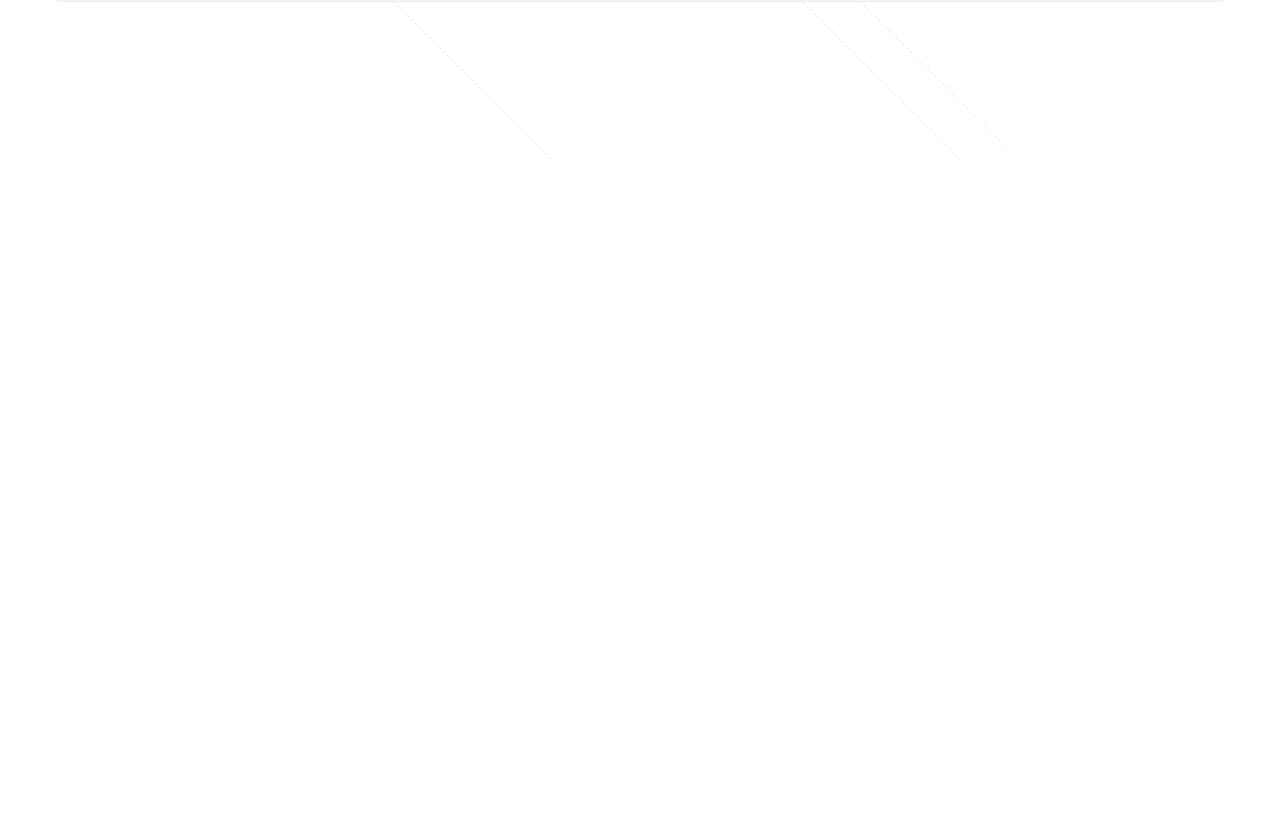
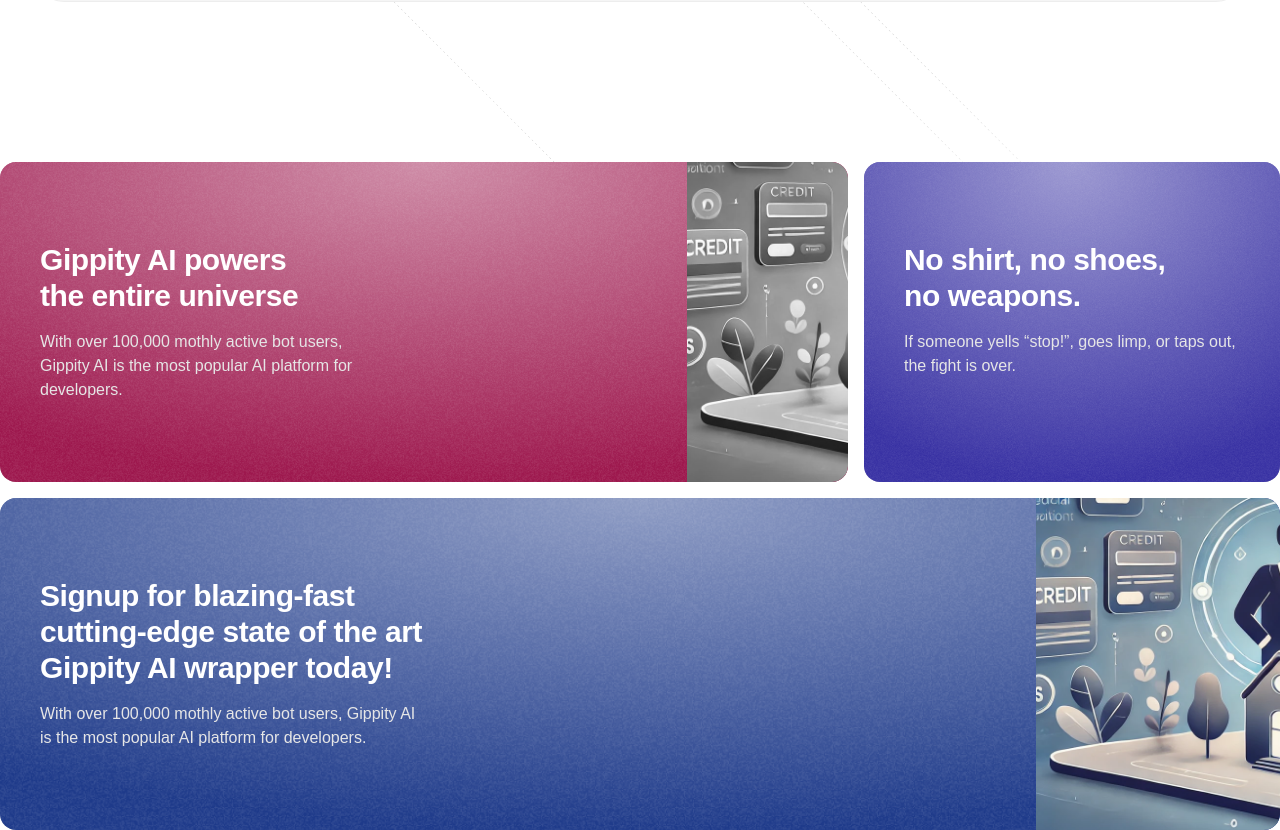
Before and after one commit to darkohedgehog/kreditni-savetnik, a Next.js app: page / in a window 1280 px wide. Shown: the part 1555-2385 px from the top of the page. Before the commit the page ends 1717 px from the top, so only its background shows below. Built offline with nearby package versions, Linux system fonts and the light colour scheme.

Commit message:
"Added WobbleCardSection component to Home page"

```diff
--- a/src/app/page.tsx
+++ b/src/app/page.tsx
@@ -1,10 +1,12 @@
 import { HeroSectionWithBeamsAndGrid } from "@/components/home/HeroSectionWithBeamsAndGrid";
+import { WobbleCardSection } from "@/components/home/WobbleCardSection";
 
 
 export default function Home() {
   return (
    <>
    <HeroSectionWithBeamsAndGrid />
+   <WobbleCardSection  />
    </>
   );
 }
--- /dev/null
+++ b/src/components/home/WobbleCardSection.tsx
@@ -0,0 +1,59 @@
+"use client";
+import Image from "next/image";
+import React from "react";
+import { WobbleCard } from "../ui/wobble-card";
+
+export function WobbleCardSection() {
+  return (
+    <div className="grid grid-cols-1 lg:grid-cols-3 gap-4 max-w-7xl mx-auto w-full">
+      <WobbleCard
+        containerClassName="col-span-1 lg:col-span-2 h-full bg-pink-800 min-h-[500px] lg:min-h-[300px]"
+        className=""
+      >
+        <div className="max-w-xs">
+          <h2 className="text-left text-balance text-base md:text-xl lg:text-3xl font-semibold tracking-[-0.015em] text-white">
+            Gippity AI powers the entire universe
+          </h2>
+          <p className="mt-4 text-left  text-base/6 text-neutral-200">
+            With over 100,000 mothly active bot users, Gippity AI is the most
+            popular AI platform for developers.
+          </p>
+        </div>
+        <Image
+          src="/kreditnisavetnik.webp"
+          width={500}
+          height={500}
+          alt="linear demo image"
+          className="absolute -right-4 lg:-right-[40%] grayscale filter -bottom-10 object-contain rounded-2xl"
+        />
+      </WobbleCard>
+      <WobbleCard containerClassName="col-span-1 min-h-[300px]">
+        <h2 className="max-w-80  text-left text-balance text-base md:text-xl lg:text-3xl font-semibold tracking-[-0.015em] text-white">
+          No shirt, no shoes, no weapons.
+        </h2>
+        <p className="mt-4 max-w-[26rem] text-left  text-base/6 text-neutral-200">
+          If someone yells “stop!”, goes limp, or taps out, the fight is over.
+        </p>
+      </WobbleCard>
+      <WobbleCard containerClassName="col-span-1 lg:col-span-3 bg-blue-900 min-h-[500px] lg:min-h-[600px] xl:min-h-[300px]">
+        <div className="max-w-sm">
+          <h2 className="max-w-sm md:max-w-lg  text-left text-balance text-base md:text-xl lg:text-3xl font-semibold tracking-[-0.015em] text-white">
+            Signup for blazing-fast cutting-edge state of the art Gippity AI
+            wrapper today!
+          </h2>
+          <p className="mt-4 max-w-[26rem] text-left  text-base/6 text-neutral-200">
+            With over 100,000 mothly active bot users, Gippity AI is the most
+            popular AI platform for developers.
+          </p>
+        </div>
+        <Image
+          src="/kreditnisavetnik.webp"
+          width={500}
+          height={500}
+          alt="linear demo image"
+          className="absolute -right-10 md:-right-[40%] lg:-right-[20%] -bottom-10 object-contain rounded-2xl"
+        />
+      </WobbleCard>
+    </div>
+  );
+}
--- /dev/null
+++ b/src/components/ui/wobble-card.tsx
@@ -0,0 +1,78 @@
+"use client";
+import React, { useState } from "react";
+import { motion } from "framer-motion";
+import { cn } from "@/lib/utils";
+
+export const WobbleCard = ({
+  children,
+  containerClassName,
+  className,
+}: {
+  children: React.ReactNode;
+  containerClassName?: string;
+  className?: string;
+}) => {
+  const [mousePosition, setMousePosition] = useState({ x: 0, y: 0 });
+  const [isHovering, setIsHovering] = useState(false);
+
+  const handleMouseMove = (event: React.MouseEvent<HTMLElement>) => {
+    const { clientX, clientY } = event;
+    const rect = event.currentTarget.getBoundingClientRect();
+    const x = (clientX - (rect.left + rect.width / 2)) / 20;
+    const y = (clientY - (rect.top + rect.height / 2)) / 20;
+    setMousePosition({ x, y });
+  };
+  return (
+    <motion.section
+      onMouseMove={handleMouseMove}
+      onMouseEnter={() => setIsHovering(true)}
+      onMouseLeave={() => {
+        setIsHovering(false);
+        setMousePosition({ x: 0, y: 0 });
+      }}
+      style={{
+        transform: isHovering
+          ? `translate3d(${mousePosition.x}px, ${mousePosition.y}px, 0) scale3d(1, 1, 1)`
+          : "translate3d(0px, 0px, 0) scale3d(1, 1, 1)",
+        transition: "transform 0.1s ease-out",
+      }}
+      className={cn(
+        "mx-auto w-full bg-indigo-800  relative rounded-2xl overflow-hidden",
+        containerClassName
+      )}
+    >
+      <div
+        className="relative  h-full [background-image:radial-gradient(88%_100%_at_top,rgba(255,255,255,0.5),rgba(255,255,255,0))]  sm:mx-0 sm:rounded-2xl overflow-hidden"
+        style={{
+          boxShadow:
+            "0 10px 32px rgba(34, 42, 53, 0.12), 0 1px 1px rgba(0, 0, 0, 0.05), 0 0 0 1px rgba(34, 42, 53, 0.05), 0 4px 6px rgba(34, 42, 53, 0.08), 0 24px 108px rgba(47, 48, 55, 0.10)",
+        }}
+      >
+        <motion.div
+          style={{
+            transform: isHovering
+              ? `translate3d(${-mousePosition.x}px, ${-mousePosition.y}px, 0) scale3d(1.03, 1.03, 1)`
+              : "translate3d(0px, 0px, 0) scale3d(1, 1, 1)",
+            transition: "transform 0.1s ease-out",
+          }}
+          className={cn("h-full px-4 py-20 sm:px-10", className)}
+        >
+          <Noise />
+          {children}
+        </motion.div>
+      </div>
+    </motion.section>
+  );
+};
+
+const Noise = () => {
+  return (
+    <div
+      className="absolute inset-0 w-full h-full scale-[1.2] transform opacity-10 [mask-image:radial-gradient(#fff,transparent,75%)]"
+      style={{
+        backgroundImage: "url(/noise.webp)",
+        backgroundSize: "30%",
+      }}
+    ></div>
+  );
+};
```
Also changed, not shown: public/kreditnisavetnik.webp (added).
